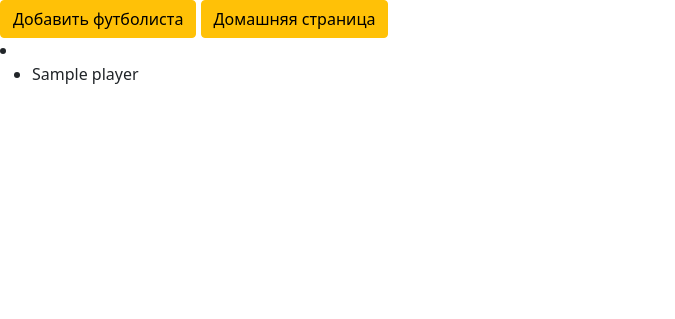
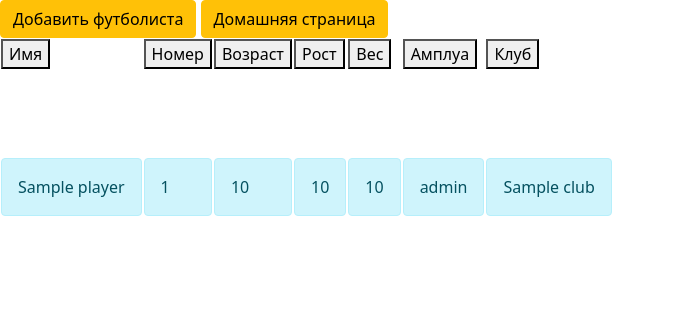
Before and after one commit to bazz-00/la_liga, a Flask app: template templates/sort.html in a window 1280 px wide. Shown: the top 319 px of the page, without its empty margins (0-675 px from the left). Run offline with Flask 2, Linux system fonts and the light colour scheme; the template is opened without the code that fills it: most values are stand-ins (such as "Sample title", 1, 10 or a date in 2020).

Commit message:
added sorted

```diff
--- a/templates/sort.html
+++ b/templates/sort.html
@@ -1,13 +1,61 @@
 {% extends 'base.html' %}
-{% block title%}sort{% endblock %}
+{% block title%}2517{% endblock %}
 {% block body %}
-<li> {% for pl in players %}</li>
+<table>
+  <thead>
+    <tr><form method="post">
+      <td><button value="name" name="name" type="submit">Имя</button></td>
+      <td><button value="number" name="number" type="submit">Номер</button></td>
+      <td><button value="age" name="age" type="submit">Возраст</button></td>
+      <td><button value="height" name="height" type="submit">Рост</button></td>
+      <td><button value="weight" name="weight" type="submit">Вес</button></td>
+      <td><button value="role" name="role" type="submit">Амплуа</button></td>
+      <td><button value="club" name="club" type="submit">Клуб</button></td>
+</form>
+    </tr>
+  </thead>
+  <tbody>
+    <tr>
+      <td height="250"> {% for el in players %}
+    <div class="alert alert-info">
+        {{ el.name }}
+    </div>
+    {% endfor %}
+      </td>
+      <td>{% for el in players %}
+    <div class="alert alert-info">
+        {{ el.number }}
+    </div>
+    {% endfor %}
+      </td>
+      <td>{% for el in players %}
+    <div class="alert alert-info">
+        {{ el.age }}
+    </div>
+    {% endfor %}
+                </td>
+      <td>{% for el in players %}
+    <div class="alert alert-info">
+        {{ el.height }}
+    </div>
+    {% endfor %}
+                </td>
+      <td>{% for el in players %}
+    <div class="alert alert-info">
+        {{ el.weight }}
+    </div>
+    {% endfor %}
+                </td>
+      <td>{% for el in players %}
+    <div class="alert alert-info">
+        {{ el.role }}
+    </div>
+    {% endfor %}
+                </td>
+      <td>{% for el in players %}
+    <div class="alert alert-info">
+        {{ el.club }}
+    </div>
+    {% endfor %}
 
-      <ul>
-       <li>{{pl.name}}</li>
-
-
-      </ul>
-
-      {% endfor %}
-{% endblock %}
+    {% endblock %}
```
